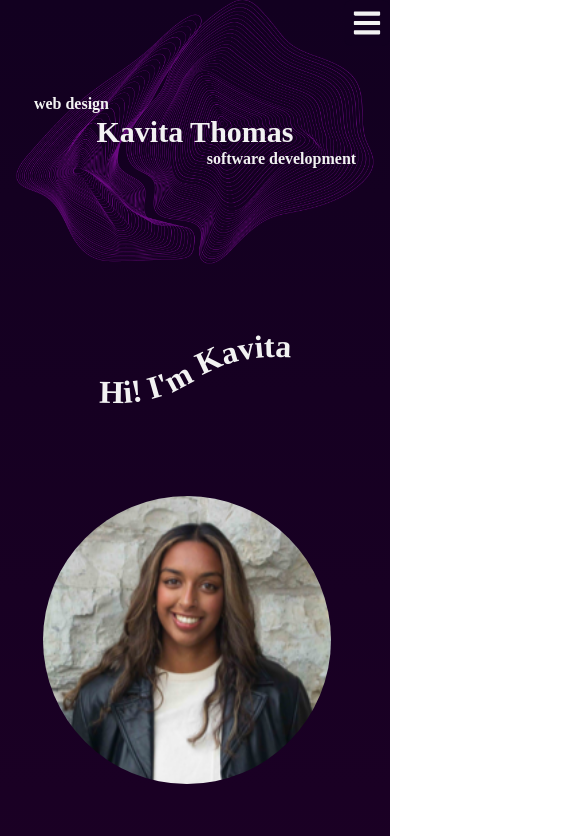
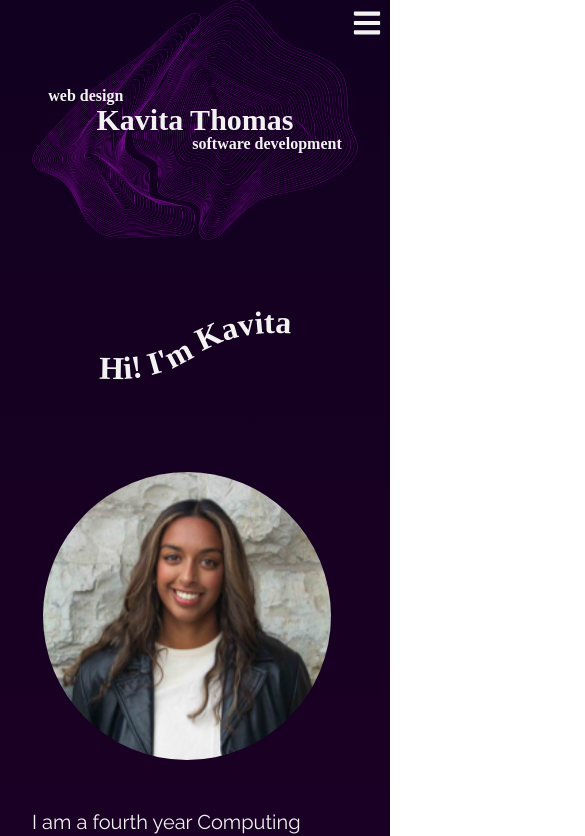
Before and after one commit to kavitaithomas/portfolio, a React (Create React App) app: page / in a window 390 px wide. Shown: the top 836 px of the page, 585 px wide, since content can reach past the window. Built offline with nearby package versions, Linux system fonts and the light colour scheme; a web font is replaced by a local one.

Commit message:
feat: :rocket: deploy on github pages

```diff
--- a/src/App.js
+++ b/src/App.js
@@ -8,8 +8,8 @@ import Contact from "./components/Contact";
 
 function App() {
   return (
-    <div className="bg-gradient-to-b from-darkest-purple to-dark-purple min-h-screen">
-      <div className="mx-4 sm:mx-8 md:mx-16 lg:mx-36">
+    <div className="bg-gradient-to-b from-darkest-purple to-dark-purple min-h-screen overflow-x-hidden">
+      <div className="mx-8 md:mx-16 lg:mx-36 max-w-full">
         <NavBar />
         <Hero />
         <AboutMe />
```
